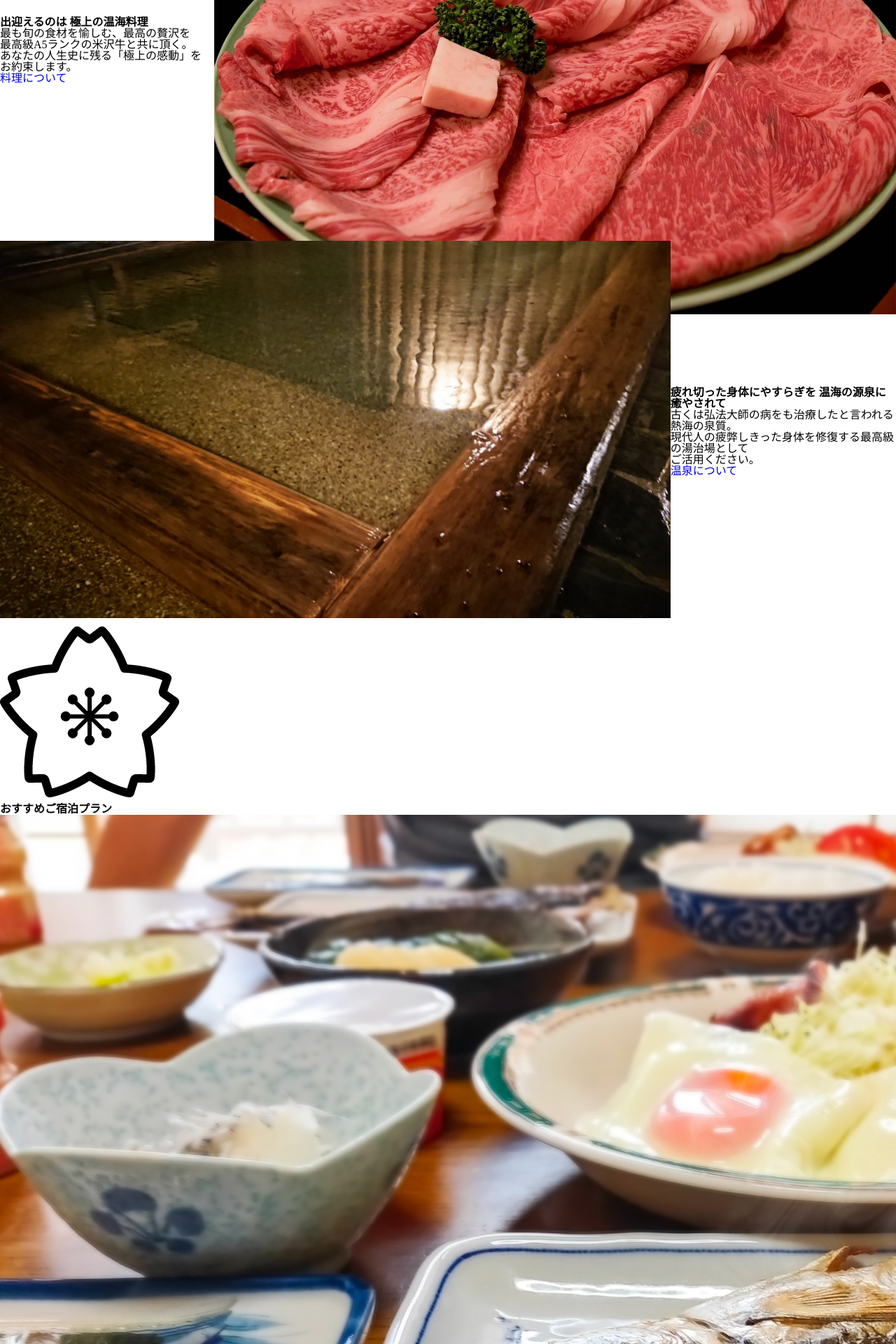
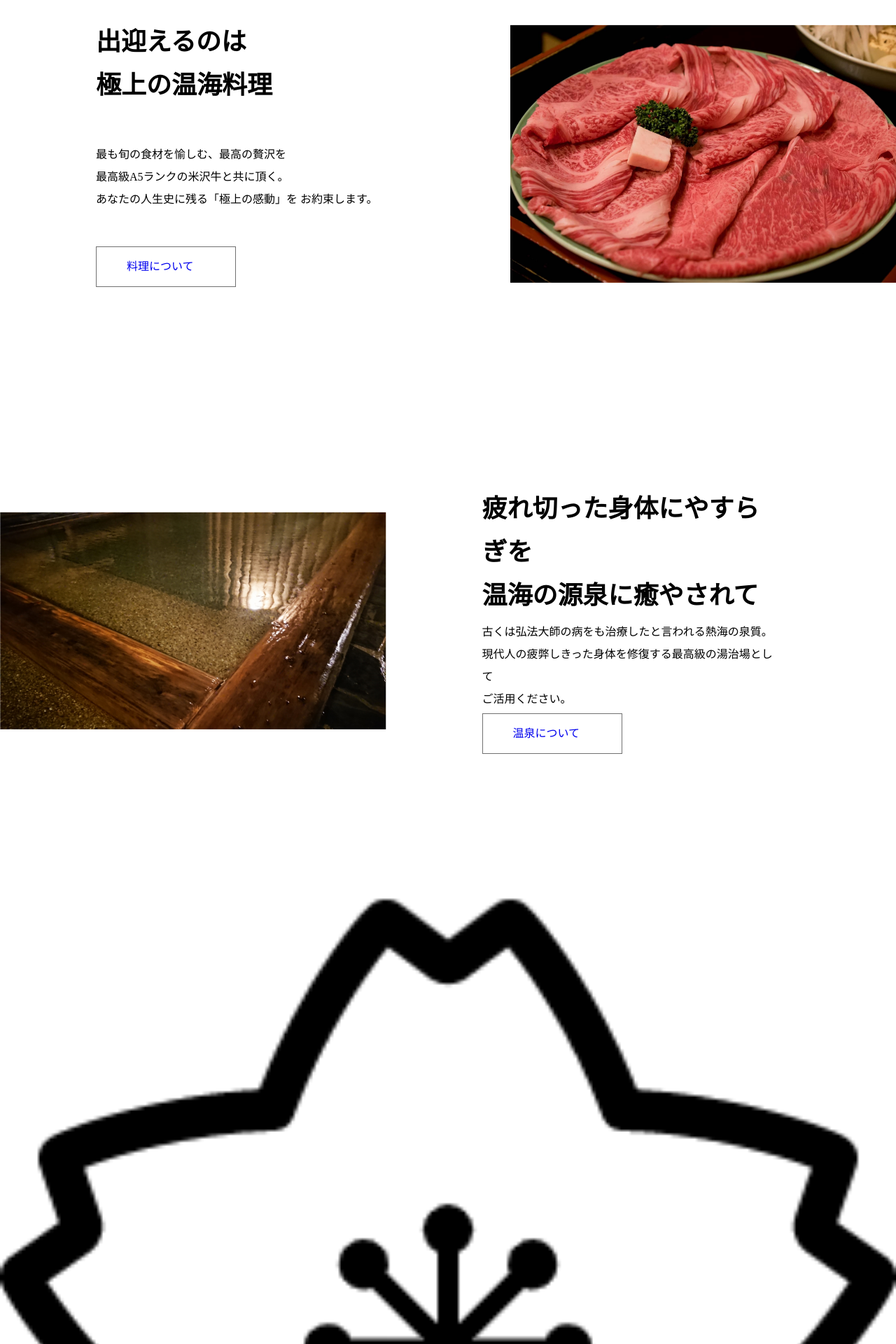
Before and after one commit to s19008/WebSite_Practice, a PHP site: page / in a window 1280 px wide; the page is wider, and only the part inside the window is pictured. Shown: the part 2586-4506 px from the top of that part at 70% size. Run offline with PHP 8.4, Linux system fonts and the light colour scheme; style sheets or scripts are compiled from the project's sources.

Commit message:
Practice

```diff
--- a/XD Practice middle-Ex/css/style.css
+++ b/XD Practice middle-Ex/css/style.css
@@ -69,6 +69,10 @@
 
 a {
   text-decoration: none;
+}
+
+img {
+  width: 100%;
 }
 
 body {
@@ -641,15 +645,15 @@ body {
 }
 
 .service {
+  position: relative;
+  top: 26px;
   max-width: 1920px;
   width: 100%;
-  height: 100%;
 }
 
 .service-content {
   width: 100%;
-  height: 100%;
-  margin: 0 auto;
+  height: 545px;
   display: -webkit-box;
   display: -webkit-flex;
   display: -ms-flexbox;
@@ -662,15 +666,60 @@ body {
   -webkit-justify-content: space-between;
       -ms-flex-pack: justify;
           justify-content: space-between;
+  margin-bottom: 122px;
 }
 
 .service-content-visual {
   max-width: 1050px;
   width: 100%;
   height: 545px;
+  overflow: hidden;
+  position: relative;
 }
 
 .service-content-visual img {
+  position: absolute;
+  top: 50%;
+  left: 50%;
+  -webkit-transform: translate(-50%, -50%);
+  transform: translate(-50%, -50%);
+}
+
+.service-content-copy {
+  max-width: 870px;
   width: 100%;
+  height: 70%;
+  padding: 0 174px 0 137px;
+  display: -webkit-box;
+  display: -webkit-flex;
+  display: -ms-flexbox;
+  display: flex;
+  -webkit-box-orient: vertical;
+  -webkit-box-direction: normal;
+  -webkit-flex-direction: column;
+      -ms-flex-direction: column;
+          flex-direction: column;
+  -webkit-box-pack: justify;
+  -webkit-justify-content: space-between;
+      -ms-flex-pack: justify;
+          justify-content: space-between;
+}
+
+.service-content-copy-title {
+  font-size: 36px;
+  line-height: 62px;
+}
+
+.service-content-copy-txt {
+  font-size: 16px;
+  line-height: 32px;
+}
+
+.service-content-copy-btn {
+  max-width: 200px;
+  width: 100%;
+  font-size: 16px;
+  padding: 20px 43px;
+  border: 1px solid #707070;
 }
 /*# sourceMappingURL=style.css.map */
--- a/XD Practice middle-Ex/css/style.scss
+++ b/XD Practice middle-Ex/css/style.scss
@@ -476,20 +476,54 @@ body {
 }
 
 .service {
+    position: relative;
+    top: 26px;
     max-width: 1920px;
     width: 100%;
-    height: 100%;
     &-content {
         width: 100%;
-        height: 100%;
-        margin: 0 auto;
+        height: 545px;
         display: flex;
         align-items: center;
         justify-content: space-between;
+        margin-bottom: 122px;
         &-visual {
             max-width: 1050px;
             width: 100%;
             height: 545px;
+            overflow: hidden;
+            position: relative;
+            img {
+                position: absolute;
+                top: 50%;
+                left: 50%;
+                -webkit-transform: translate(-50%, -50%);
+                transform: translate(-50%, -50%);
+            }
+        }
+        &-copy {
+            max-width: 870px;
+            width: 100%;
+            height: 70%;
+            padding: 0 174px 0 137px;
+            display: flex;
+            flex-direction: column;
+            justify-content: space-between;
+            &-title {
+                font-size: 36px;
+                line-height: 62px;
+            }
+            &-txt {
+                font-size: 16px;
+                line-height: 32px;
+            }
+            &-btn {
+                max-width: 200px;
+                width: 100%;
+                font-size: 16px;
+                padding: 20px 43px;
+                border: 1px solid #707070;
+            }
         }
     }
 }
--- a/XD Practice middle-Ex/index.html
+++ b/XD Practice middle-Ex/index.html
@@ -174,7 +174,8 @@
         <!-- /.service-content-visual -->
         <div class="service-content-copy">
           <h3 class="service-content-copy-title">
-            喧騒から離れた空間 心落ち着く至極のひととき
+            喧騒から離れた空間<br>
+            心落ち着く至極のひととき
           </h3>
           <!-- /.service-conte -->
           <p class="service-content-copy-txt">
@@ -192,7 +193,8 @@
       <div class="service-content">
         <div class="service-content-copy">
           <h3 class="service-content-copy-title">
-            出迎えるのは 極上の温海料理
+            出迎えるのは<br>
+            極上の温海料理
           </h3>
           <!-- /.service-conte -->
           <p class="service-content-copy-txt">
@@ -216,7 +218,8 @@
         </div>
         <div class="service-content-copy">
           <h3 class="service-content-copy-title">
-            疲れ切った身体にやすらぎを 温海の源泉に癒やされて
+            疲れ切った身体にやすらぎを<br>
+            温海の源泉に癒やされて
           </h3>
           <!-- /.service-conte -->
           <p class="service-content-copy-txt">
```
Also changed, not shown: XD Practice middle-Ex/css/style.min.css, 2 other files.
